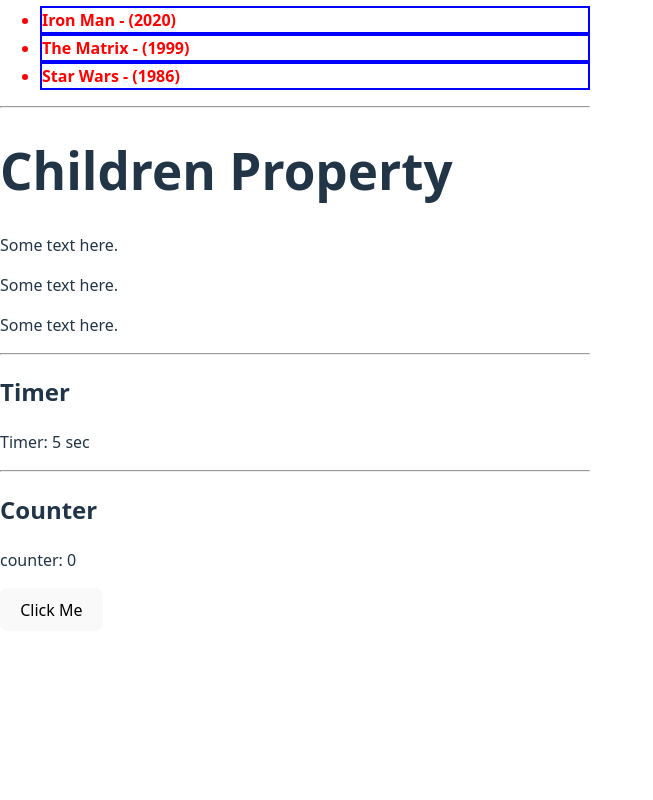
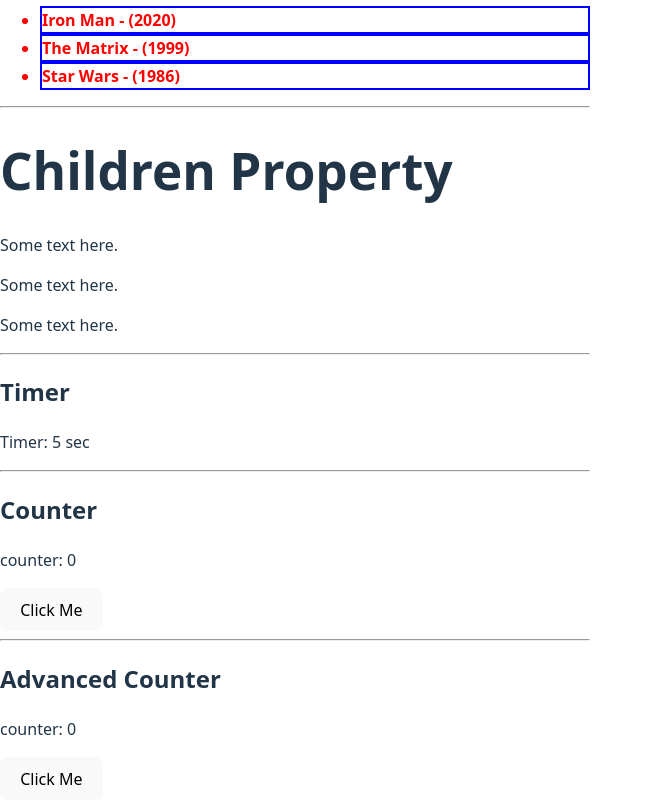
Before and after one commit to SvetlinGG/React, a React app in the folder React-Components/: page / in a window 1280 px wide. Shown: the part 253-1053 px from the top of the page, without its empty margins (0-653 px from the left). Before the commit the page ends 884 px from the top, so only its background shows below. Built offline with nearby package versions, Linux system fonts and the light colour scheme; the HTML template or start-up script is replaced by a standard one.

Commit message:
set Advanced Counter

```diff
--- /dev/null
+++ b/React-Components/src/AdvancedCounter.jsx
@@ -0,0 +1,18 @@
+import { useState } from "react";
+export default function AdvancedCounter(){
+
+    const [counter, setCounter] = useState(0)
+    const buttonClickHandler = ()=> {
+        setCounter(counter + 1)
+
+    }
+
+    return (
+        <>
+        <h2>Advanced Counter</h2>
+        <p>counter: {counter}</p>
+
+        <button onClick={buttonClickHandler}>Click Me</button>
+        </>
+    )
+}
--- a/React-Components/src/App.jsx
+++ b/React-Components/src/App.jsx
@@ -1,3 +1,4 @@
+import AdvancedCounter from "./AdvancedCounter"
 import Children from "./Children"
 import Component from "./Component"
 import Counter from "./Counter"
@@ -27,6 +28,9 @@ function App() {
       <hr />
 
       <Counter />
+
+      <hr />
+      <AdvancedCounter />
     </main>
   )
 }
```
